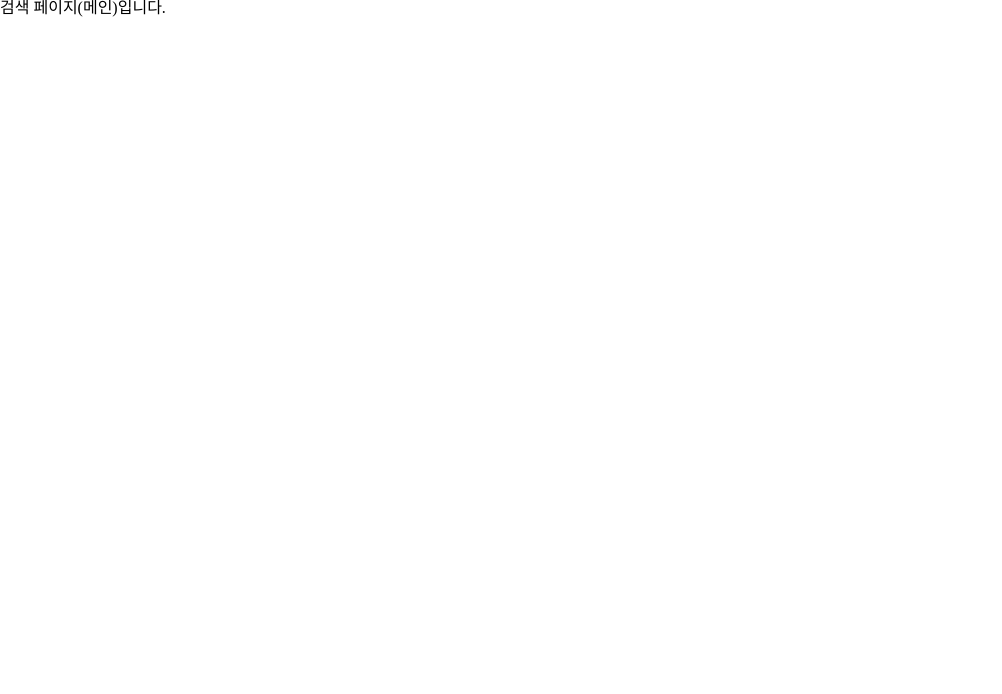
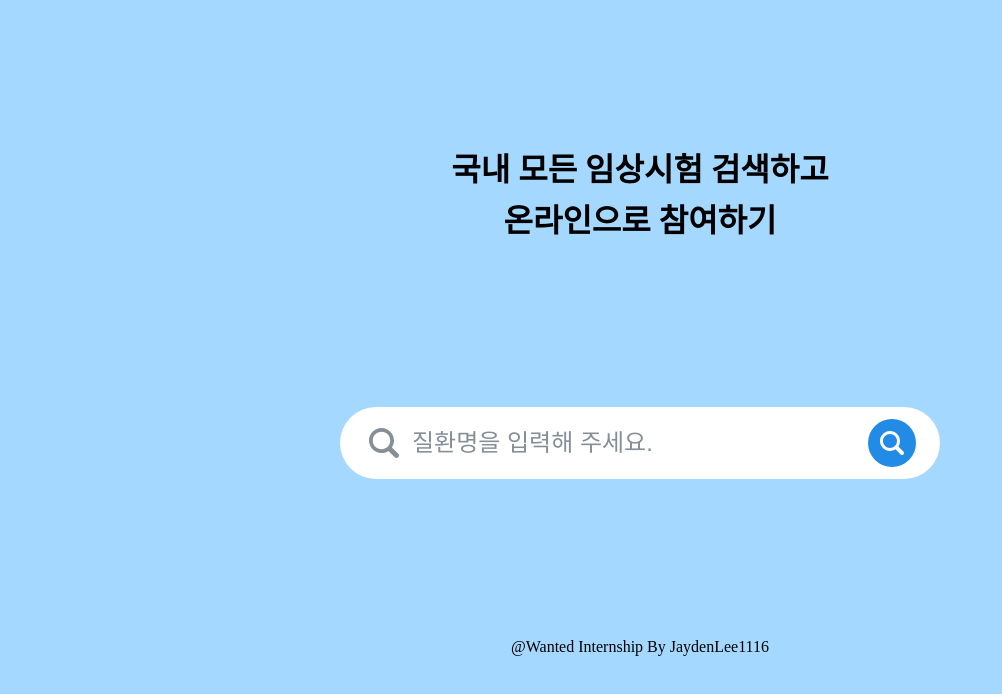
Before and after one commit to JaydenLee1116/wanted-internship-w3, a React (Create React App) app: page / in a window 1280 px wide. Shown: the top 694 px of the page, without its empty margins (0-1002 px from the left). Built offline with nearby package versions, Linux system fonts and the light colour scheme.

Commit message:
✨ feat: SearchPage 컴포넌트 구현

```diff
--- /dev/null
+++ b/src/pages/SearchPage/SearchPage.styled.ts
@@ -0,0 +1,77 @@
+import { styled } from 'styled-components';
+
+import searchIconGray from '../../assets/icons/search-gray.svg';
+import searchIconWhite from '../../assets/icons/search-white.svg';
+
+export const Header = styled.header`
+  display: flex;
+  flex-direction: column;
+  justify-content: center;
+  align-items: center;
+  line-height: 1.6;
+`;
+
+export const Main = styled.main`
+  display: flex;
+  flex-direction: row;
+  justify-content: center;
+  align-items: center;
+`;
+
+export const Footer = styled.footer`
+  display: flex;
+  flex-direction: column;
+  justify-content: center;
+  align-items: center;
+`;
+
+export const Title = styled.h2`
+  font-size: 32px;
+  font-weight: bold;
+  text-align: center;
+`;
+
+export const Form = styled.form`
+  display: flex;
+  flex-direction: row;
+  justify-content: space-between;
+  align-items: center;
+  padding: 0 24px;
+  width: 600px;
+  height: 72px;
+  background-color: ${({ theme }) => theme.colors.white};
+  border-radius: 40px;
+  &:focus-within {
+    box-shadow: 0 0 0 3px ${({ theme }) => theme.colors.primary};
+  }
+`;
+
+export const Input = styled.input`
+  outline: none;
+  width: 70%;
+  height: 70%;
+  border-radius: 40px;
+  font-size: 24px;
+  background-image: url(${searchIconGray});
+  background-repeat: no-repeat;
+  background-position: 0 center;
+  background-size: 40px;
+  padding-left: 48px;
+  &::placeholder {
+    color: ${({ theme }) => theme.colors.darkGray};
+  }
+`;
+
+export const Button = styled.button`
+  outline: none;
+  width: 48px;
+  height: 48px;
+  border-radius: 40px;
+  background-image: url(${searchIconWhite});
+  background-repeat: no-repeat;
+  background-position: center center;
+  background-size: 32px;
+  background-color: ${({ theme }) => theme.colors.primary};
+  color: ${({ theme }) => theme.colors.white};
+  cursor: pointer;
+`;
--- a/src/pages/SearchPage/index.tsx
+++ b/src/pages/SearchPage/index.tsx
@@ -1,5 +1,24 @@
 import React from 'react';
 
+import { PageLayout } from '../../components/PageLayout';
+import * as S from './SearchPage.styled';
+
 export const SearchPage = () => {
-  return <div>검색 페이지(메인)입니다.</div>;
+  return (
+    <PageLayout gap={'160px'} backgroundColor="secondary">
+      <S.Header>
+        <S.Title>
+          국내 모든 임상시험 검색하고
+          <br /> 온라인으로 참여하기
+        </S.Title>
+      </S.Header>
+      <S.Main>
+        <S.Form>
+          <S.Input type="text" placeholder="질환명을 입력해 주세요." />
+          <S.Button />
+        </S.Form>
+      </S.Main>
+      <S.Footer>@Wanted Internship By JaydenLee1116</S.Footer>
+    </PageLayout>
+  );
 };
```
Also changed, not shown: src/assets/icons/search-gray.svg (added), src/assets/icons/search-white.svg (added).
